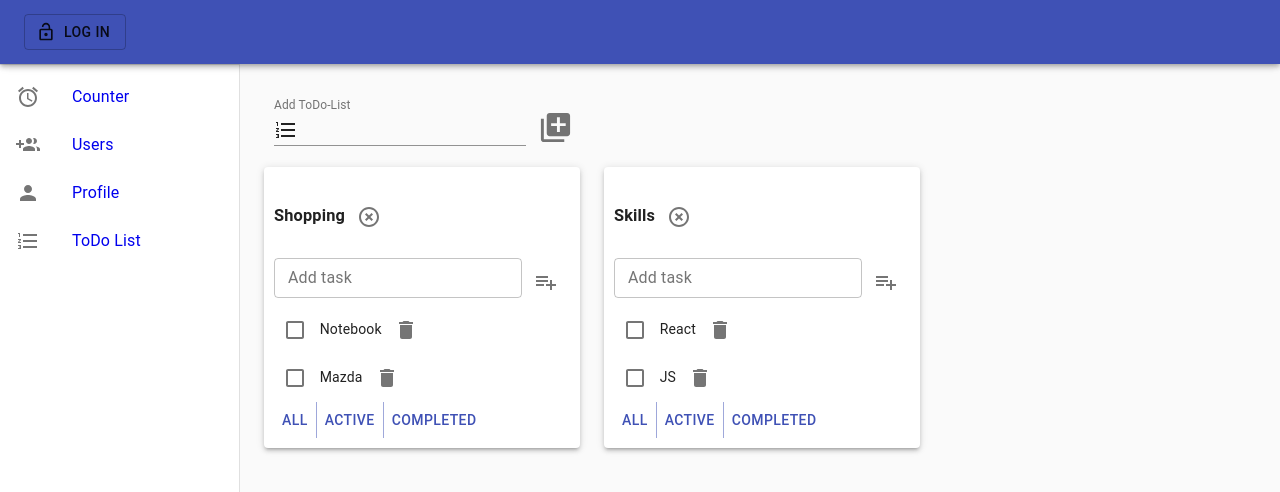
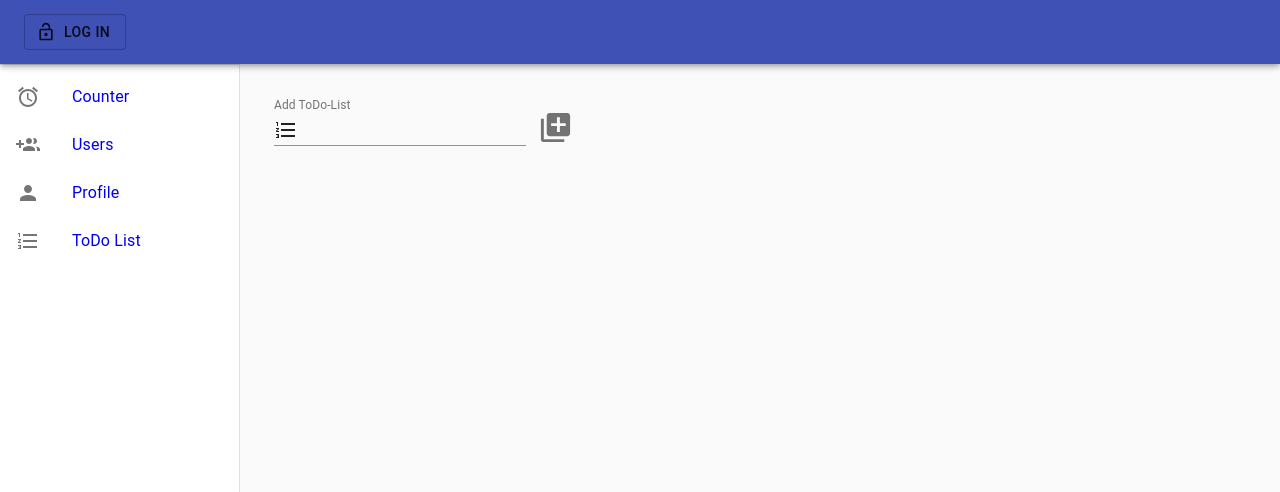
Before and after one commit to DemaJS/pet-project, a React (Create React App) app: page /todo in a window 1280 px wide. Shown: the top 492 px of the page. Built offline with nearby package versions, Linux system fonts and the light colour scheme.

Commit message:
counter with redux

```diff
--- a/src/Components/ToDo/ToDo-List.tsx
+++ b/src/Components/ToDo/ToDo-List.tsx
@@ -38,7 +38,7 @@ const ToDoList = (props: propsType) => {
         <Paper style={{padding:'10px'}} elevation={3}>
 
             <h3>
-                {props.title}
+                {props.title ? `${props.title}` : 'ToDo'}
                 <IconButton onClick={() => props.deleteToDo(props.id)}>
                     <HighlightOffIcon/>
                 </IconButton>
--- a/src/Components/ToDo/ToDo.tsx
+++ b/src/Components/ToDo/ToDo.tsx
@@ -1,8 +1,11 @@
-import React, {useState} from 'react'
-import {v1} from "uuid";
+import React from 'react'
 import {MultiInput} from "./Multi-Input";
 import ToDoList from "./ToDo-List";
 import {Grid} from "@material-ui/core";
+import {useDispatch, useSelector} from "react-redux";
+import {AppStateType} from "../../State/Store";
+import {addToDoAC, deleteToDoAC, filterTaskAC} from "../../Reducers/ToDoLists-Reducer";
+import {addTaskAC, changeCheckBoxAC, changeTaskNameAC, deleteTaskAC} from "../../Reducers/ToDoTasks-Reducer";
 
 export type todoListsType = {
     id: string
@@ -22,66 +25,34 @@ export type filterType = 'all' | 'active' | 'completed'
 
 function ToDo() {
 
-    const taskID1 = v1()
-    const taskID2 = v1()
 
-    const [todoLists, setTodoLists] = useState<Array<todoListsType>>([
-        {id: taskID1, title: 'Shopping', filter: 'all'},
-        {id: taskID2, title: 'Skills', filter: 'all'},
-    ])
-
-    const [tasks, setTasks] = useState<tasksType>({
-        [taskID1]: [
-            {id: v1(), title: 'Notebook', isDone: false},
-            {id: v1(), title: 'Mazda', isDone: false}
-        ],
-        [taskID2]: [
-            {id: v1(), title: 'React', isDone: false},
-            {id: v1(), title: 'JS', isDone: false}
-        ]
-    })
+    const todoLists = useSelector<AppStateType,Array<todoListsType>>(state => state.lists)
+    const tasks = useSelector<AppStateType,tasksType>(state => state.tasks)
+    const dispatch = useDispatch()
 
     const addToDo = (title: string) => {
-        let toDoID = v1()
-        let newToDo = {id: toDoID, title: title, filter: 'all'}
-        setTodoLists([newToDo, ...todoLists])
-        setTasks({...tasks, [toDoID]: []})
+        let action = addToDoAC(title)
+        dispatch(action)
     }
 
     const deleteToDo = (id: string) => {
-        let newArray = todoLists.filter(el => el.id !== id)
-        setTodoLists(newArray)
+        dispatch(deleteToDoAC(id))
     }
 
     const addTask = (todoID: string, taskName: string) => {
-        tasks[todoID] = [{id: v1(), title: taskName, isDone: false}, ...tasks[todoID]]
-        setTasks({...tasks})
+        dispatch(addTaskAC(todoID,taskName))
     }
     const deleteTask = (todoID: string, taskID: string) => {
-        const newTasks = tasks[todoID]
-        tasks[todoID] = newTasks.filter(el => el.id !== taskID)
-        setTasks({...tasks})
+        dispatch(deleteTaskAC(todoID,taskID))
     }
     const filterTask = (todoID: string, filter: filterType) => {
-        let filterTodoLists = todoLists.find(el => el.id === todoID)
-        if (filterTodoLists) {
-            filterTodoLists.filter = filter
-        }
-        setTodoLists([...todoLists])
+        dispatch(filterTaskAC(todoID,filter))
     }
     const changeCheckBox = (todoID: string, taskID: string, isDone: boolean) => {
-        let task = tasks[todoID].find(el => el.id === taskID)
-        if (task) {
-            task.isDone = isDone
-        }
-        setTasks({...tasks})
+        dispatch(changeCheckBoxAC(todoID,taskID,isDone))
     }
     const changeTaskName = (todoID: string, taskID: string, taskName: string) => {
-        let task = tasks[todoID].find(el => el.id === taskID)
-        if (task) {
-            task.title = taskName
-        }
-        setTasks({...tasks})
+        dispatch(changeTaskNameAC(todoID,taskID,taskName))
     }
 
     return (
--- /dev/null
+++ b/src/Reducers/ToDoLists-Reducer.ts
@@ -0,0 +1,49 @@
+import {filterType, todoListsType} from "../Components/ToDo/ToDo";
+import {v1} from "uuid";
+
+type addToDoType = {
+    type: 'ADD_TODO'
+    title: string
+    id:string
+}
+type deleteToDoType = {
+    type: 'DELETE_TODO'
+    id: string
+}
+type filterTaskType = {
+    type: 'FILTER_TASK'
+    todoID: string
+    filter: filterType
+}
+type actionType = addToDoType | deleteToDoType | filterTaskType
+
+
+const initialState: Array<todoListsType> = []
+
+export const ToDoListsReducer = (state: Array<todoListsType> = initialState, action: actionType) => {
+    switch (action.type) {
+        case "ADD_TODO":
+            let newToDo = {id: action.id, title: action.title, filter: 'all'}
+            return [newToDo, ...state];
+        case "DELETE_TODO":
+            return  state.filter(el => el.id !== action.id);
+        case "FILTER_TASK":
+            let filterTodoLists = state.find(el => el.id === action.todoID)
+            if (filterTodoLists) {
+                filterTodoLists.filter = action.filter
+            }
+            return [...state];
+
+        default: return state
+    }
+}
+
+export const addToDoAC = (title:string):addToDoType => {
+    return {type:'ADD_TODO',title, id:v1()}
+}
+export const deleteToDoAC = (id:string):deleteToDoType => {
+    return {type:'DELETE_TODO',id}
+}
+export const filterTaskAC = (todoID: string, filter: filterType):filterTaskType => {
+    return {type:'FILTER_TASK', todoID, filter}
+}
--- /dev/null
+++ b/src/Reducers/ToDoTasks-Reducer.ts
@@ -0,0 +1,74 @@
+import {tasksType} from "../Components/ToDo/ToDo";
+import {v1} from "uuid";
+
+type addTaskType = {
+    type:'ADD_TASK'
+    todoID: string
+    taskName: string
+}
+type deleteTaskType = {
+    type:'DELETE_TASK'
+    todoID: string
+    taskID: string
+}
+type changeCheckBoxType = {
+    type:'CHANGE_CHECK_BOX'
+    todoID: string
+    taskID: string
+    isDone: boolean
+}
+type changeTaskNameType = {
+    type:'CHANGE_TASK_NAME'
+    todoID: string
+    taskID: string
+    taskName: string
+}
+type addToDoType = {
+    type: 'ADD_TODO'
+    title: string
+    id:string
+}
+type actionType = addTaskType | deleteTaskType | changeCheckBoxType | changeTaskNameType | addToDoType
+
+const initialState:tasksType = {}
+
+export const ToDoTaskReducer = (state:tasksType = initialState, action:actionType) => {
+    switch (action.type) {
+        case "ADD_TASK":
+            state[action.todoID] = [{id: v1(), title: action.taskName, isDone: false}, ...state[action.todoID]]
+            return {...state};
+        case "DELETE_TASK":
+            const newTasks = state[action.todoID]
+            state[action.todoID] = newTasks.filter(el => el.id !== action.taskID)
+            return {...state};
+        case "CHANGE_CHECK_BOX":
+            let tasks = state[action.todoID].find(el => el.id === action.taskID)
+            if (tasks) {
+                tasks.isDone = action.isDone
+            }
+            return {...state};
+        case "CHANGE_TASK_NAME":
+            let task = state[action.todoID].find(el => el.id === action.taskID)
+            if (task) {
+                task.title = action.taskName
+            }
+            return {...state}
+        case "ADD_TODO":
+            return {...state, [action.id]:[]};
+
+        default: return state
+    }
+}
+
+export const addTaskAC = (todoID: string,taskName: string):addTaskType => {
+    return {type:'ADD_TASK',todoID,taskName}
+}
+export const deleteTaskAC = ( todoID: string, taskID: string):deleteTaskType => {
+    return  {type:'DELETE_TASK',todoID,taskID}
+}
+export const changeCheckBoxAC = (todoID: string,taskID: string, isDone: boolean):changeCheckBoxType => {
+    return {type:'CHANGE_CHECK_BOX',todoID,taskID,isDone}
+}
+export const changeTaskNameAC = (todoID: string,taskID: string,taskName: string):changeTaskNameType => {
+    return {type:'CHANGE_TASK_NAME',todoID,taskID,taskName}
+}
--- a/src/State/Store.ts
+++ b/src/State/Store.ts
@@ -1,8 +1,12 @@
 import {combineReducers, createStore} from "redux";
 import {counterReducer} from "../Reducers/Counter-reducer";
+import {ToDoListsReducer} from "../Reducers/ToDoLists-Reducer";
+import {ToDoTaskReducer} from "../Reducers/ToDoTasks-Reducer";
 
 const rootReducer = combineReducers({
-    counter: counterReducer
+    counter: counterReducer,
+    lists:ToDoListsReducer,
+    tasks:ToDoTaskReducer
 })
 
 export type AppStateType = ReturnType<typeof rootReducer>
```
